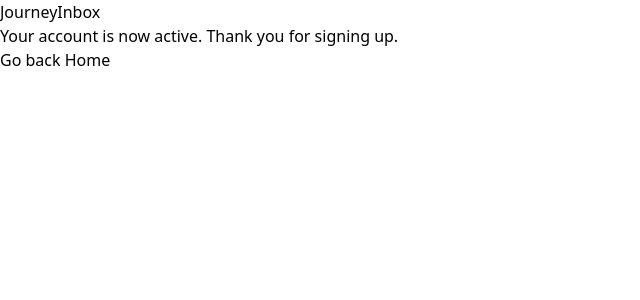
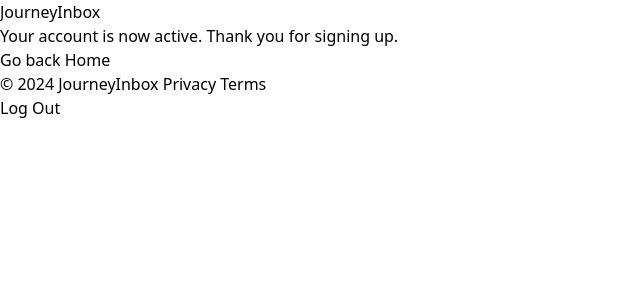
Before and after one commit to mblayman/journal, a Django app: page /success/ in a window 1280 px wide. Shown: the top 300 px of the page, without its empty margins (0-640 px from the left). Run offline with Django 4.2, Linux system fonts and the light colour scheme; the visitor is signed in with stand-in values (Sample User, id 1); style sheets or scripts are compiled from the project's sources.

Commit message:
Add a footer.
Fixes #101

```diff
--- a/templates/base.html
+++ b/templates/base.html
@@ -5,8 +5,8 @@
     <link rel="stylesheet" href="{% static "site.css" %}">
     <title>{% block title %}{% endblock %} &ndash; JourneyInbox</title>
   </head>
-  <body>
-    <div class="w-full bg-lime-800 text-white">
+  <body class="min-h-screen flex flex-col">
+    <header class="w-full bg-lime-800 text-white">
       <div class="container mx-auto flex items-center">
         <a href="{% url "index" %}" class="hover:brightness-110">
           <div class="bg-lime-800 px-2 py-4 text-xl font-black tracking-wider">
@@ -14,11 +14,25 @@
           </div>
         </a>
       </div>
-    </div>
-    <div class="container mx-auto pt-12">
+    </header>
+    <main class="container mx-auto pt-12 grow">
       {% block content %}
       {% endblock %}
-    </div>
+    </main>
+
+    <footer class="w-full mt-8 mx-auto text-center text-sm bg-lime-800 text-white flex flex-col sm:flex-row justify-center">
+      <span class="py-3 px-1">&copy; {% now "Y" %} Journey<span class="text-orange-300">Inbox</span></span>
+      {# <a href="{% url "core:about" %}" class="mx-1 hover:text-gray-900">About</a> #}
+      <a href="{% url "privacy" %}" class="py-3 px-1 bg-lime-800 hover:brightness-110">Privacy</a>
+      <a href="{% url "terms" %}" class="py-3 px-1 bg-lime-800 hover:brightness-110">Terms</a>
+      {% if user.is_authenticated %}
+        <form class="inline py-3 px-1 bg-lime-800 hover:brightness-110" method="POST" action="{% url 'account_logout' %}">
+          {% csrf_token %}
+          <button class="" type="submit">Log Out</button>
+        </form>
+      {% endif %}
+    </footer>
+
     {% block scripts %}{% endblock %}
   </body>
 </html>
```
